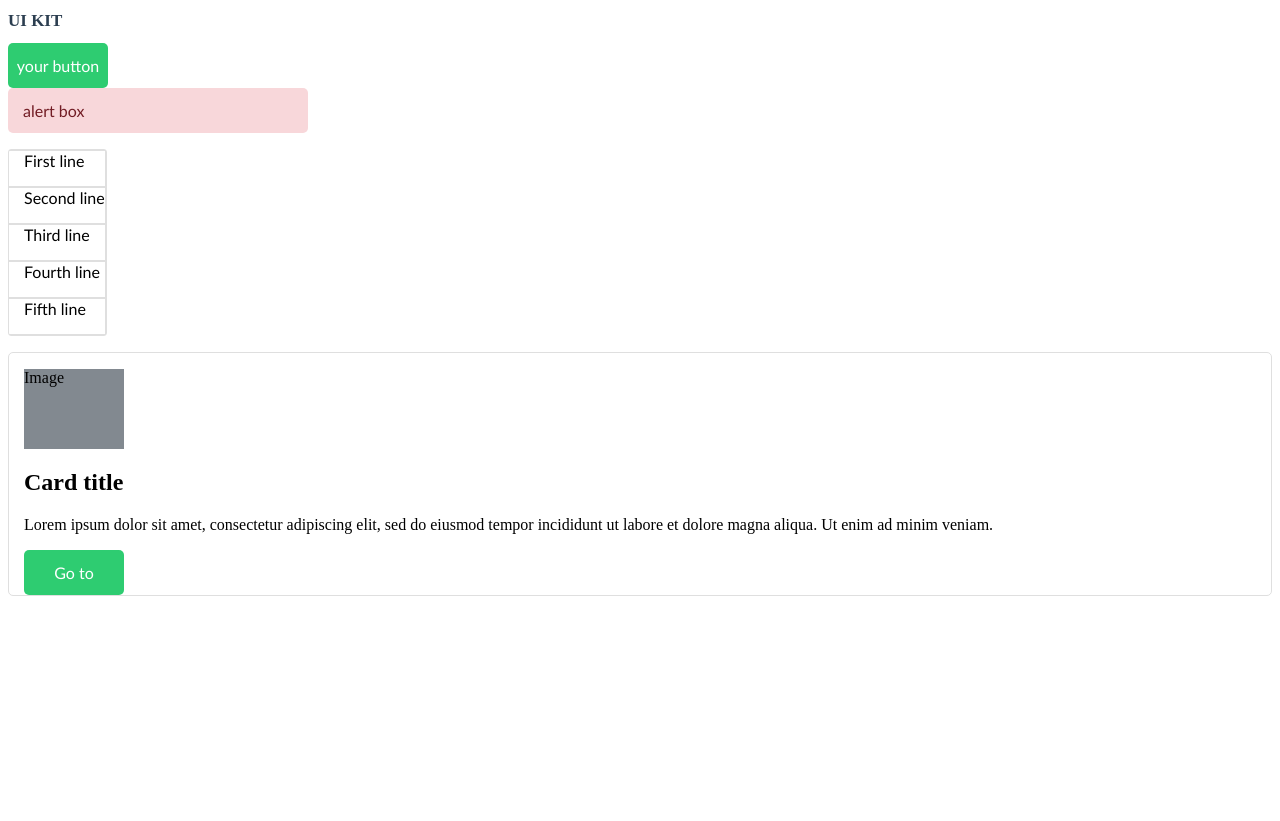
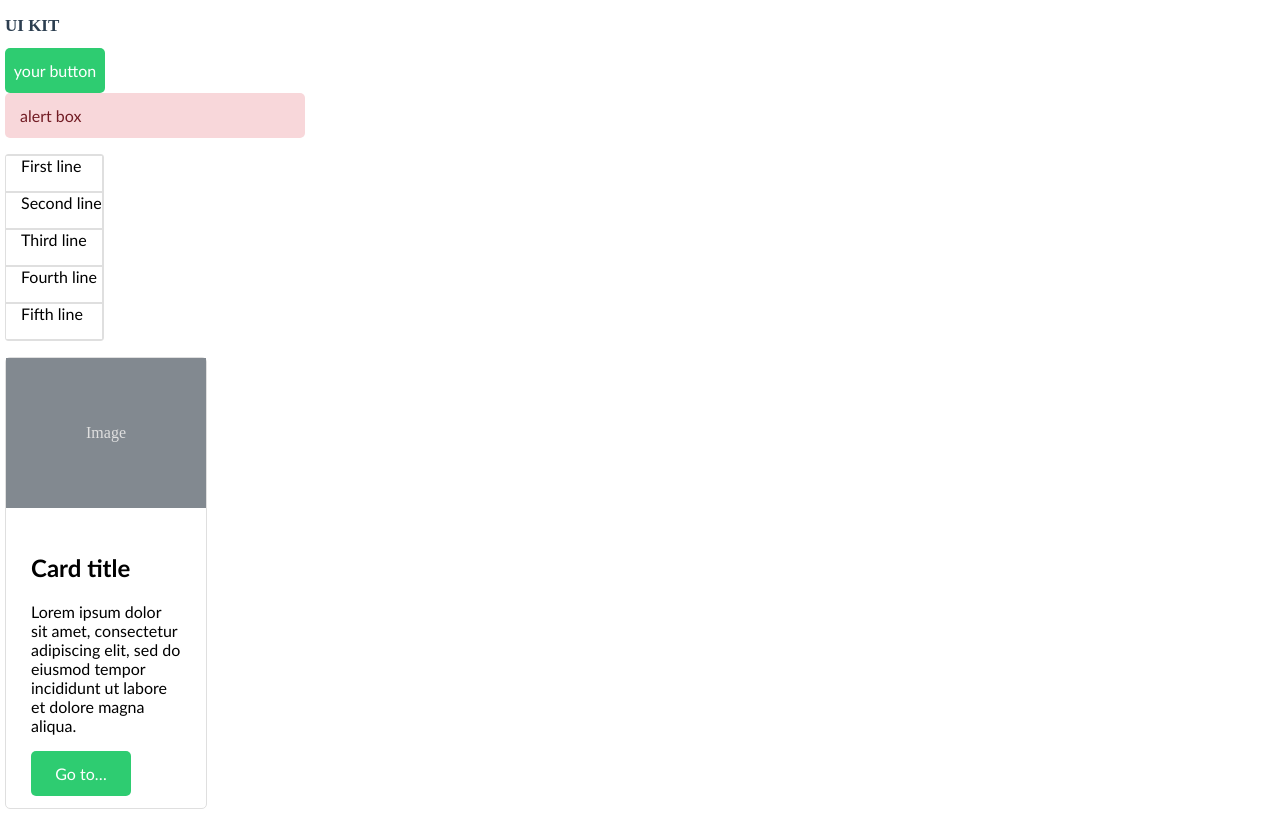
Before and after one commit to Mittsueiko/UIkit, a plain HTML site: page index.html in a window 1280 px wide. Before the commit the page ends 800 px from the top, so only its background shows below. Drawn offline with Linux system fonts and the light colour scheme.

Commit message:
update UI Kit

```diff
--- a/index.html
+++ b/index.html
@@ -24,15 +24,15 @@
         <li class="list-group-item">Fifth line</li>
     </ul>
 
-    <div class="card">
+    <div id="card">
         <div id="imgbox">
             <p>Image</p>
         </div>
-        <div>
+        <div id="txtbox">
             <h2>Card title</h2>
             <p>Lorem ipsum dolor sit amet, consectetur adipiscing elit, sed do eiusmod tempor incididunt ut labore et
-                dolore magna aliqua. Ut enim ad minim veniam.</p>
-            <button>Go to</button>
+                dolore magna aliqua.</p>
+            <button>Go to…</button>
         </div>
     </div>
 </body>
--- a/style.css
+++ b/style.css
@@ -1,3 +1,9 @@
+body {
+    margin: 0px;
+    padding: 5px;
+}
+
+
 h1 {
     font-size: 17px;
     color: #2c3e50;
@@ -57,15 +63,25 @@ button:hover {
     height: 35px;
 }
 
-.card {
+#card {
     border: 1px solid #DFDFDF;
     border-radius: 5px;
-    padding-left: 15px;
-    height: fit-content;
+    height: 450px;
+    width: 200px;
 }
 
 #imgbox {
+    display: flex;
     background-color: #828990;
-    height: 80px;
-    width: 100px;
+    justify-content: center;
+    align-items: center;
+    height: 150px;
+    padding: 0px;
+    margin-left: 0px;
+    color: #DFDFDF;
 }
+
+#txtbox {
+    padding: 25px;
+    font-family: 'Gill Sans', 'Gill Sans MT', Calibri, 'Trebuchet MS', sans-serif;
+}
```
